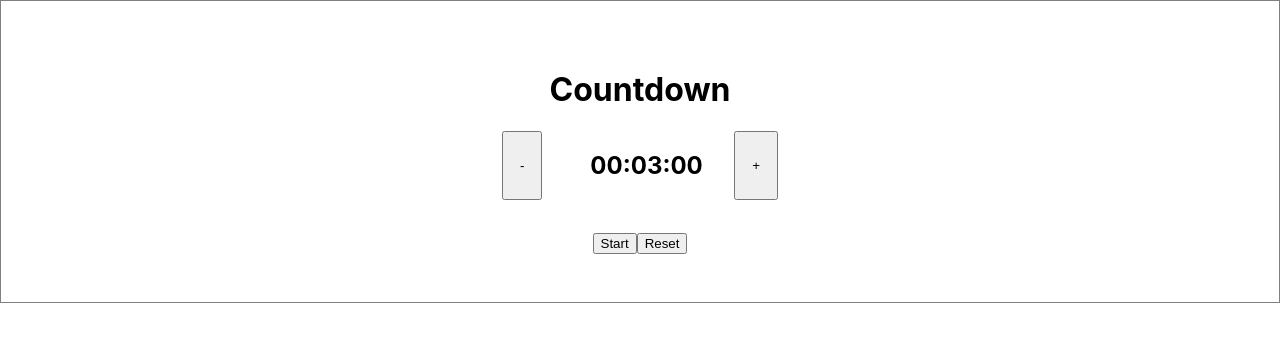
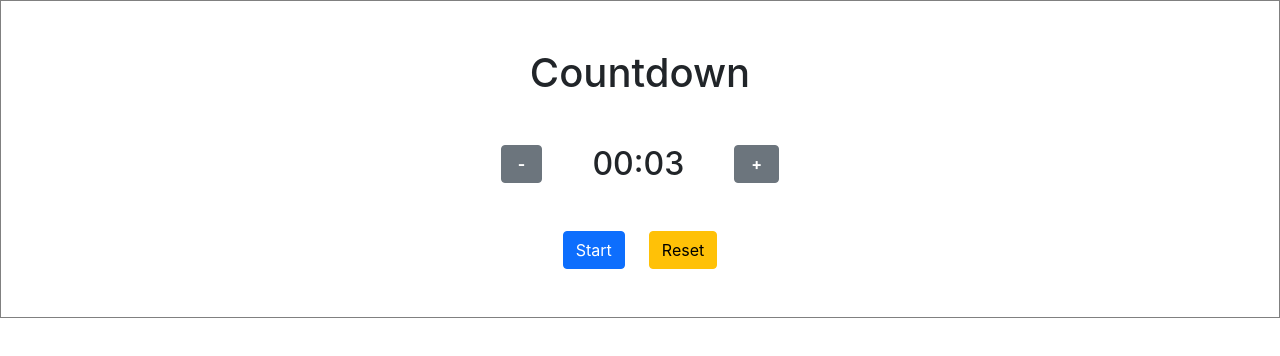
Before and after one commit to SilviuIordache/ReactTime, a React (Create React App) app: page / in a window 1280 px wide. Shown: the top 356 px of the page. Built offline with nearby package versions, Linux system fonts and the light colour scheme.

Commit message:
Add bootstrap 5

```diff
--- a/public/index.html
+++ b/public/index.html
@@ -24,6 +24,7 @@
       work correctly both with client-side routing and a non-root public URL.
       Learn how to configure a non-root public URL by running `npm run build`.
     -->
+    <link href="https://cdn.jsdelivr.net/npm/bootstrap@5.0.2/dist/css/bootstrap.min.css" rel="stylesheet" integrity="sha384-EVSTQN3/azprG1Anm3QDgpJLIm9Nao0Yz1ztcQTwFspd3yD65VohhpuuCOmLASjC" crossorigin="anonymous">
     <title>React App</title>
   </head>
   <body>
--- a/src/components/Countdown.css
+++ b/src/components/Countdown.css
@@ -15,13 +15,10 @@
 }
 
 .timer-display {
-  text-align: left;
   padding: 0 2rem 0 2rem;
-  width: 6rem
-}
-
-.timer-btn {
-  padding: 0 1rem 0 1rem
+  width: 6rem;
+  display: flex;
+  justify-content: center;
 }
 
 .action-buttons-container {
--- a/src/components/Countdown.js
+++ b/src/components/Countdown.js
@@ -49,6 +49,7 @@ export default class Countdown extends React.Component {
   runEndLogic() {
     this.setState({
       timerRunning: false,
+      timerStarted: false,
       timerReachedEnd: true
     });
     clearInterval(this.state.timerInterval);
@@ -91,37 +92,42 @@ export default class Countdown extends React.Component {
     const mins = ms % 60;
     const minsDisplay = (mins >= 60) ? mins : '0' + mins;
 
-    let timer = minsDisplay + ':' + secDisplay + ':' + msDisplay;
+    let timer = minsDisplay + ':' + secDisplay // + ':' + msDisplay;
     return timer;
   }
 
   render() {
     return (
       <div className="countdown-container">
-        <h1>Countdown</h1>
+        <h1 className='mb-5'>Countdown</h1>
         <div className='timer-container'>
-          <button onClick={ () => { this.updateCounter(-1000)}} className='timer-btn'>-</button>
+          <button onClick={ () => { this.updateCounter(-1000)}} className='btn btn-secondary px-3 fw-bolder'>-</button>
 
           <div className='timer-inner-container'>
-            <h2 className='timer-display'>
+            <h2 className='timer-display mb-0'>
               {this.msToTime(this.state.timer)}
             </h2>
           </div>
-          <button onClick={ () => { this.updateCounter(1000)}} className='timer-btn'>+</button>
+
+          <button onClick={ () => { this.updateCounter(1000)}} className='btn btn-secondary px-3 fw-bolder'>+</button>
         </div>
-        <div className='action-buttons-container'>
-          {!this.state.timerRunning
-            ? <button onClick={() => {this.startCountdown()}}>
+        <div className='action-buttons-container mt-5'>
+          {!this.state.timerRunning && !this.state.timerReachedEnd
+            ? <button className="btn btn-primary" onClick={() => {this.startCountdown()}}>
                 { !this.state.timerStarted
-                  ? <span>Start</span>
+                  ? <span >Start</span>
                   : <span>Resume</span>
                 }
               </button>
-            : <button onClick={() => {this.pauseCountdown()}}>Pause</button>
+            : <button className="btn btn-secondary" onClick={() => {this.pauseCountdown()}}>Pause</button>
           }
-          <button onClick={() => {this.resetCountdown()}}>Reset</button>
+          <button
+            className="btn btn-warning ms-4"
+            onClick={() => {this.resetCountdown()}}>
+            Reset
+          </button>
         </div>
-        {this.state.timerReachedEnd && <p>Timer reached end</p>}
+        {this.state.timerReachedEnd && <p className='mt-4'>Timer reached end</p>}
       </div>
     );
   }
```
